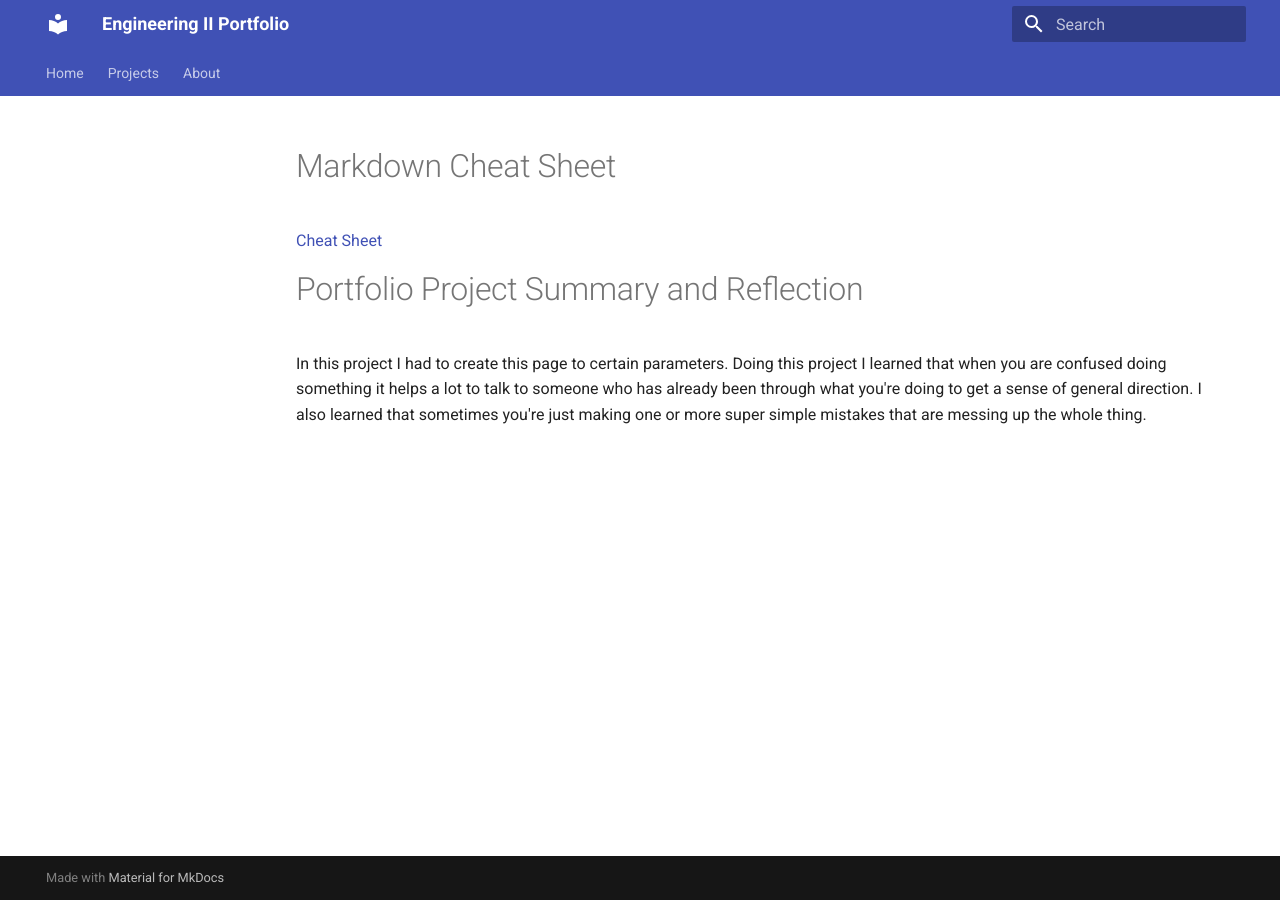
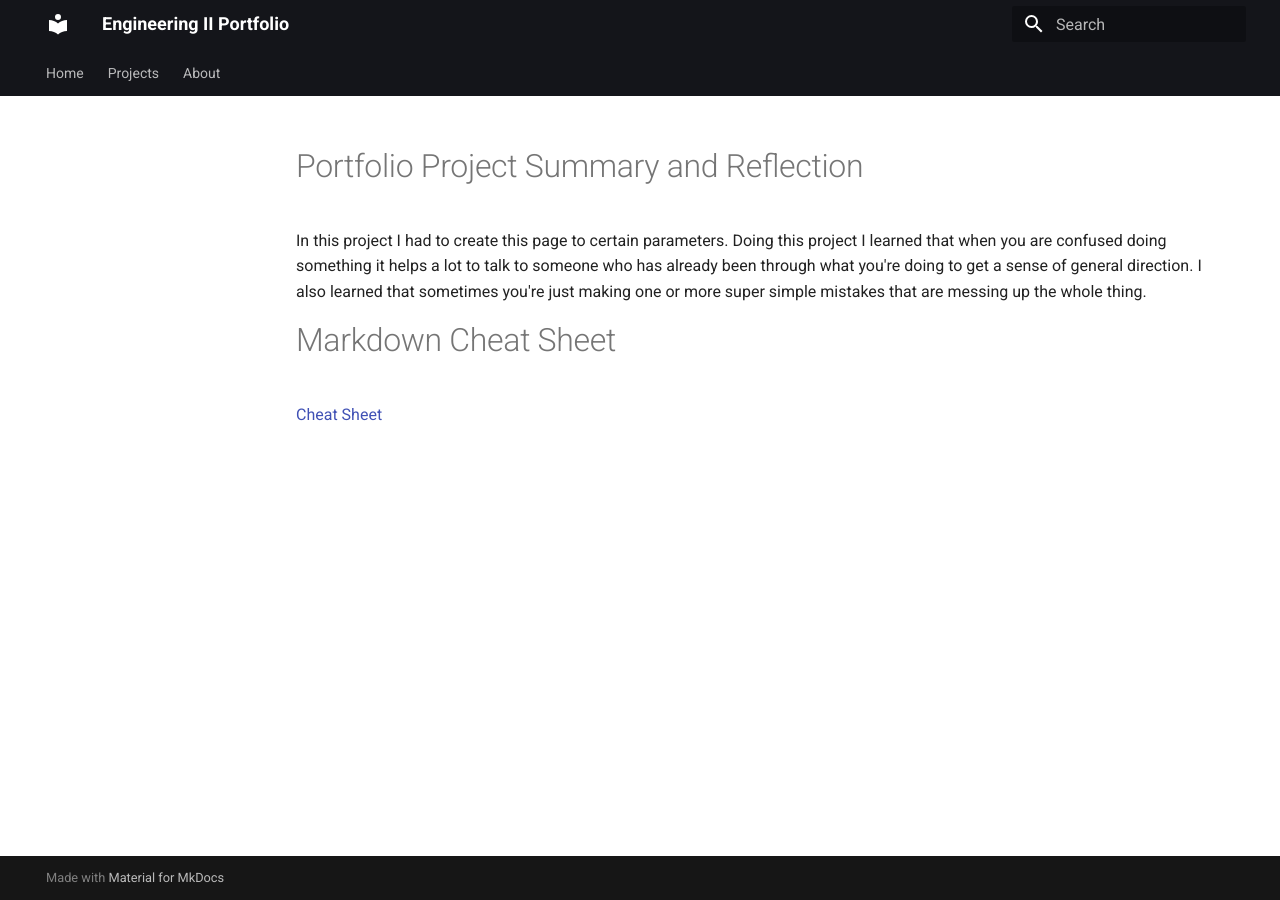
Before and after one commit to nathant-cell/eng2_portfolio, an MkDocs documentation site: the page built from docs/projects/Portfolio_Project.md, in a window 1280 px wide. Built offline with MkDocs 1.6.1 and Material for MkDocs 9.7.7, drawn with Linux system fonts in a browser that asks for light colours.

Commit message:
Changed order and colors

```diff
--- a/docs/projects/Portfolio_Project.md
+++ b/docs/projects/Portfolio_Project.md
@@ -1,5 +1,5 @@
+# Portfolio Project Summary and Reflection
+In this project I had to create this page to certain parameters. Doing this project I learned that when you are confused doing something it helps a lot to talk to someone who has already been through what you're doing to get a sense of general direction. I also learned that sometimes you're just making one or more super simple mistakes that are messing up the whole thing.
+
 # Markdown Cheat Sheet
 [Cheat Sheet](https://www.markdownguide.org/cheat-sheet/)
-
-# Portfolio Project Summary and Reflection
-In this project I had to create this page to certain parameters. Doing this project I learned that when you are confused doing something it helps a lot to talk to someone who has already been through what you're doing to get a sense of general direction. I also learned that sometimes you're just making one or more super simple mistakes that are messing up the whole thing.
--- a/mkdocs.yml
+++ b/mkdocs.yml
@@ -11,8 +11,8 @@ theme:
     - content.code.copy
   palette:
     - scheme: default
-      primary: indigo
-      accent: indigo
+      primary: black
+      accent: green
 
 nav:
   - Home: index.md
```
